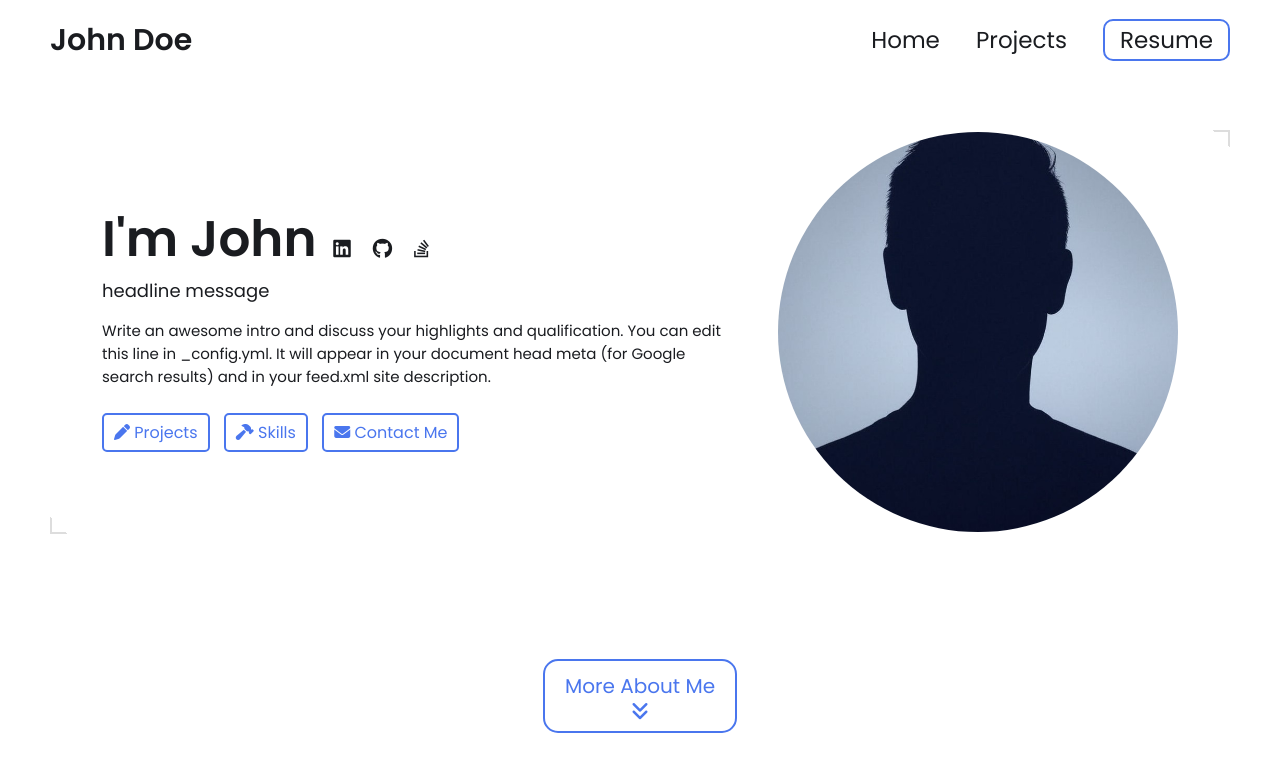
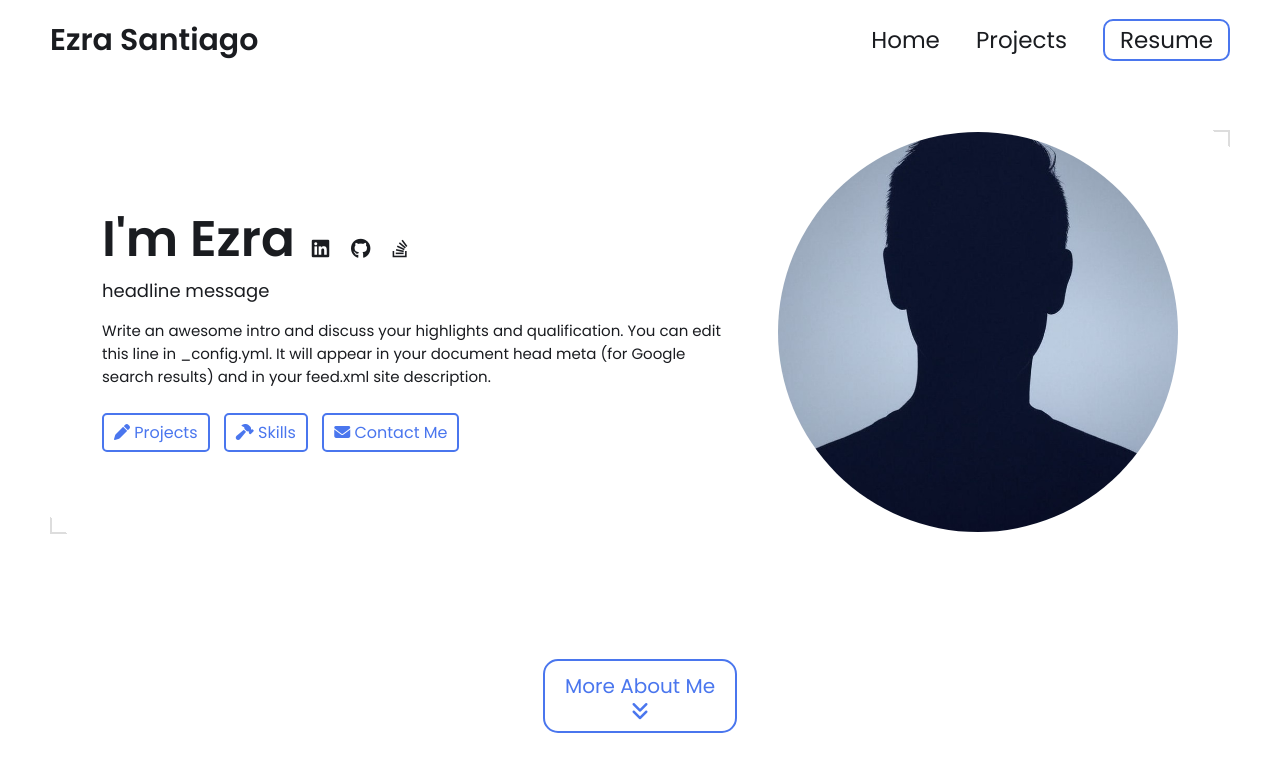
Before and after one commit to sezra44/ezrasantiago, a Jekyll site: the page built from index.html, in a window 1280 px wide and 900 px high. Shown: the top 772 px of the window. Built offline with Jekyll 4.4.1, drawn with Linux system fonts in a browser that asks for light colours.

Commit message:
Update _config.yml

```diff
--- a/_config.yml
+++ b/_config.yml
@@ -7,12 +7,12 @@
 
 # Main Page Setup
 
-title: John Doe's Portfolio # This is what shows up in the tab of the browser
+title: Ezra Santiago's Portfolio # This is what shows up in the tab of the browser
 
 
 
 # Hero Section
-name: John Doe
+name: Ezra Santiago
 headline: headline message
 description: >- # dont remove this line. this will ignore all new lines until the next section
   Write an awesome intro and discuss your highlights and qualification. You can edit this
```
